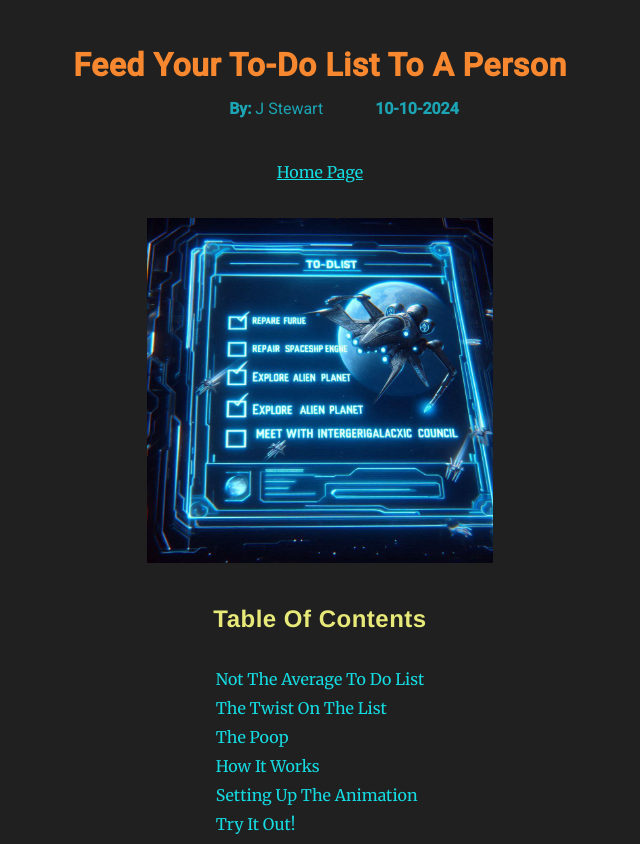
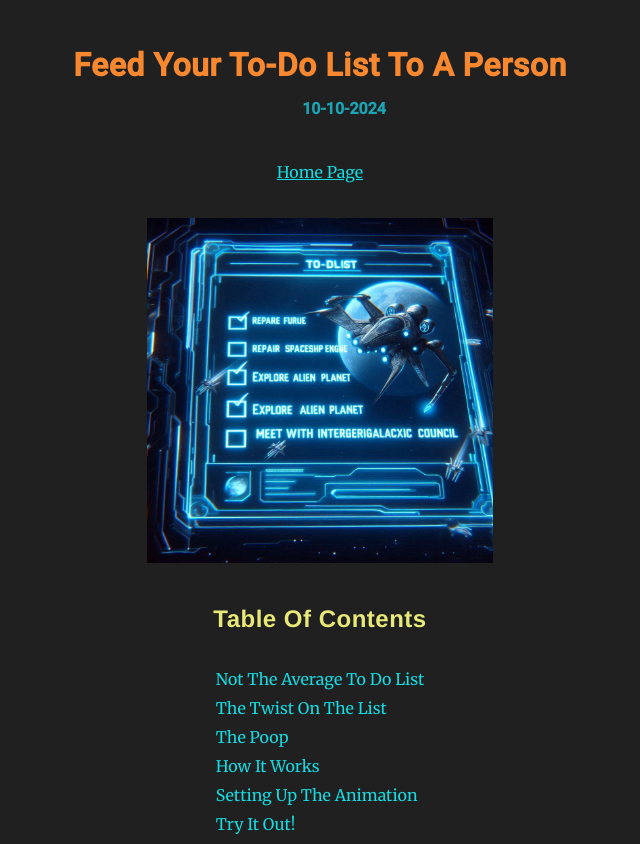
Before and after one commit to feenix100/feenix100.github.io, a plain HTML site: page posts/10-10-2024-todolist-feed.html in a window 1280 px wide. Shown: the top 844 px of the page, without its empty margins (320-960 px from the left). Drawn offline with Linux system fonts and the light colour scheme.

Commit message:
Remove personal author attribution

```diff
--- a/posts/10-10-2024-todolist-feed.html
+++ b/posts/10-10-2024-todolist-feed.html
@@ -6,7 +6,6 @@
     <meta name="description" content="personal blog alternative to do list code javascript canvas">
     <meta name="robots" content="index, follow">
     <meta name="keywords" content="rain dust, personal blog, creative writing, life thoughts, philosophy">
-    <meta name="author" content="Justin Stewart">
 
     <title>Feed Your To-Do List To A Person</title>
      <link rel="stylesheet" href="../assets/css/style.css">
@@ -18,7 +17,7 @@
 <article>
 <header>
     <h1>Feed Your To-Do List To A Person</h1>
-<p><strong>By:</strong> J Stewart <strong class="inline-padding">10-10-2024</strong> </p>
+<p><strong class="inline-padding">10-10-2024</strong></p>
         <br>
         <a href="../index.html">Home Page</a>
 </header>
```
